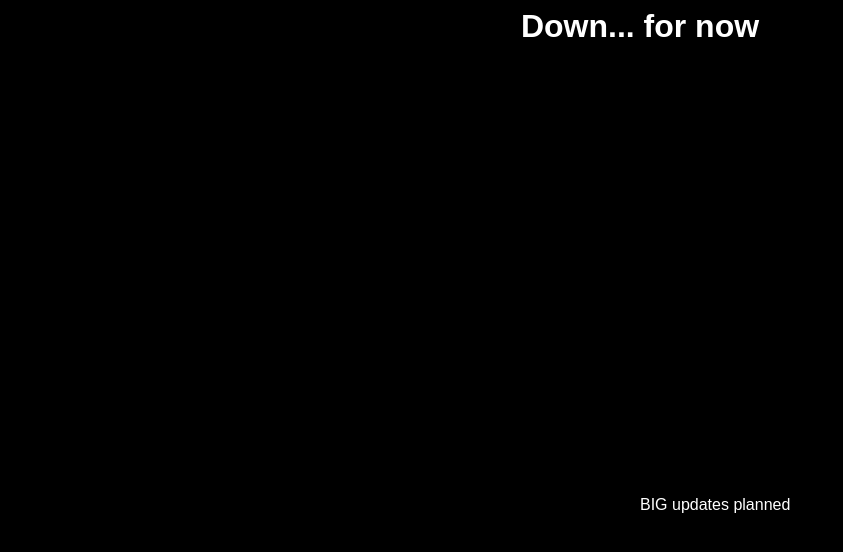
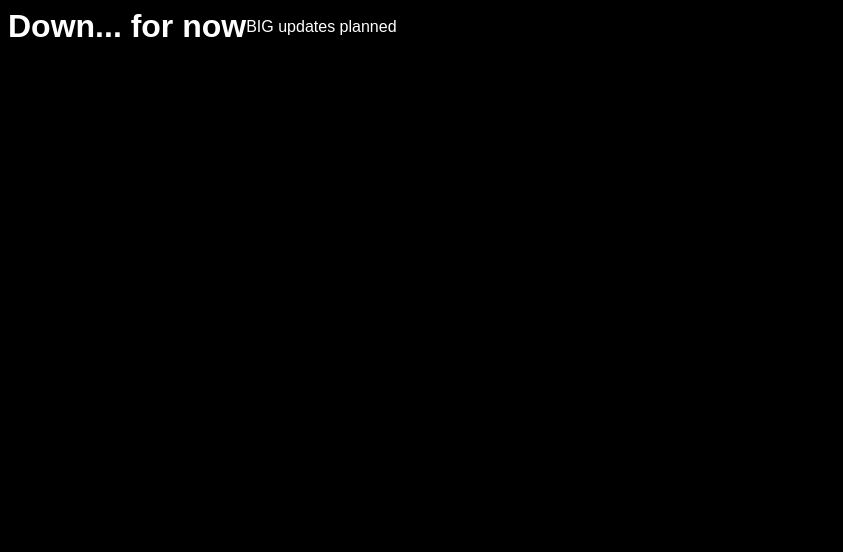
Before and after one commit to T9lAT22/skibidi99929982382.github.io, a plain HTML site: page index.html in a window 1280 px wide. Shown: the whole page, without its empty margins (0-843 px from the left). Drawn offline with Linux system fonts and the light colour scheme.

Commit message:
Update index.html

```diff
--- a/index.html
+++ b/index.html
@@ -2,11 +2,8 @@
 <html>
   <head>
     <title>PurePro4561</title>
-<center>
   <h1>Down... for now</h1>
   <p>BIG updates planned</p>
-</center>
-
 <style>
   body {
     background: black;
@@ -23,11 +20,11 @@
 
   p{
     text-align: center;
-    position: fixed;
-    top: 60%;
-    left: 50%;
+    position: relative;
     color: white;
     font-family: sans-serif;
+    display: table-cell;
+    vertical-align: middle;
   }
 </style>
   </head>
```
